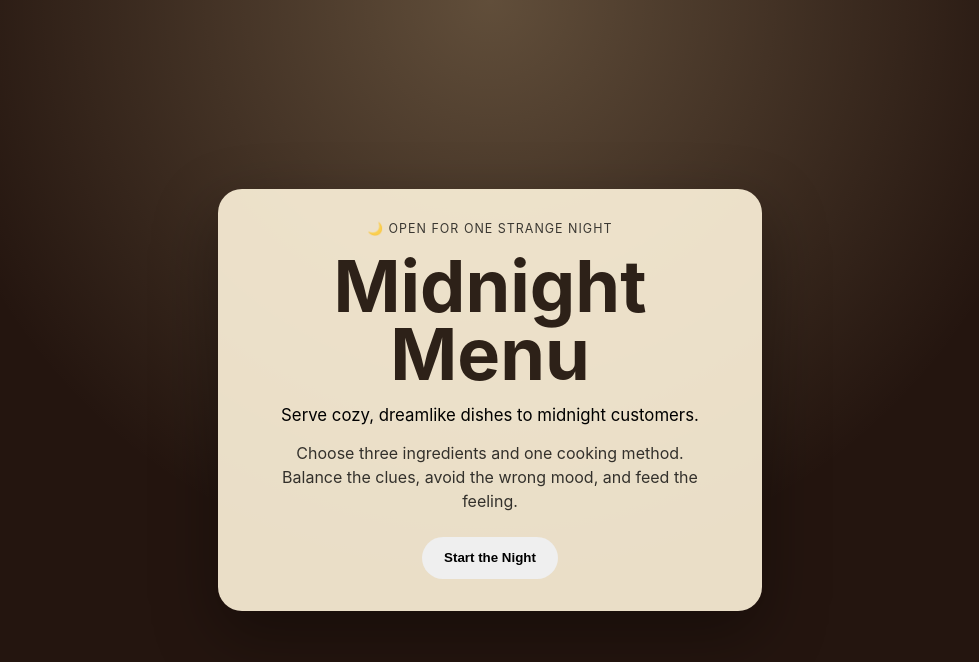
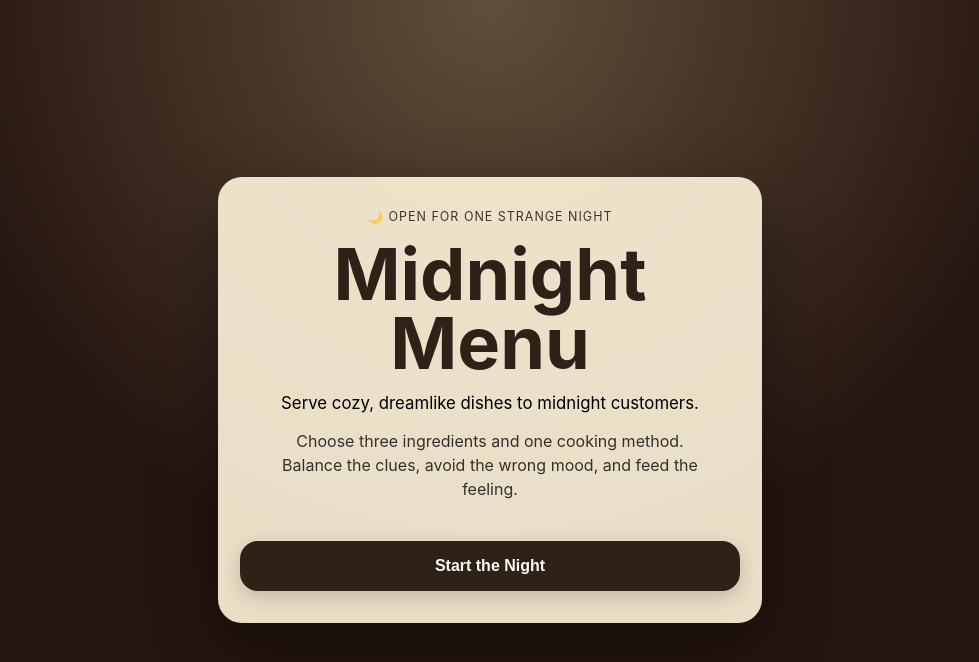
Before and after one commit to DavidTimothyNam/midnight-menu, a React (Vite) app: page / in a window 1280 px wide. Shown: the top 662 px of the page, without its empty margins (150-1129 px from the left). Built offline with nearby package versions, Linux system fonts and the light colour scheme.

Commit message:
fix button style on intro screen

```diff
--- a/src/App.jsx
+++ b/src/App.jsx
@@ -390,7 +390,7 @@ export default function App() {
           </p>
 
           <button
-            className="title-start-button"
+            className="serve-button title-start-button"
             onClick={() => setHasStarted(true)}
           >
             Start the Night
```
